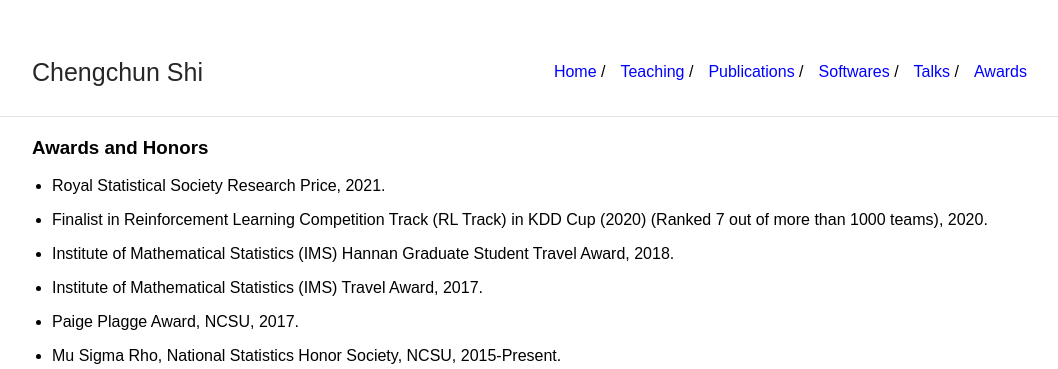
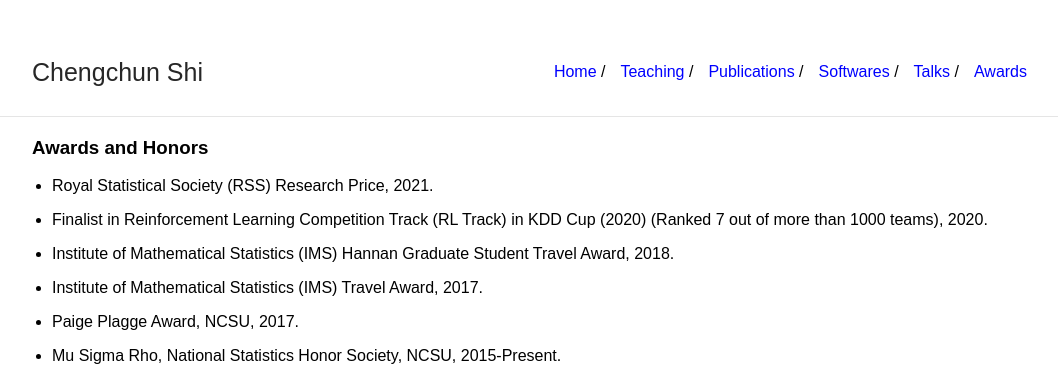
Before and after one commit to callmespring/callmespring.github.io, a Jekyll site: the page built from awards.md, in a window 1280 px wide. Shown: the top 369 px of the page, without its empty margins (108-1166 px from the left). Built offline with Jekyll 4.4.1, drawn with Linux system fonts in a browser that asks for light colours.

Commit message:
Update awards.md

```diff
--- a/awards.md
+++ b/awards.md
@@ -5,7 +5,7 @@ title: Awards
 
 ### Awards and Honors
 
-* Royal Statistical Society Research Price, 2021.
+* Royal Statistical Society (RSS) Research Price, 2021.
 
 * Finalist in Reinforcement Learning Competition Track (RL Track) in KDD Cup (2020) (Ranked 7 out of more than 1000 teams), 2020.
 
```
